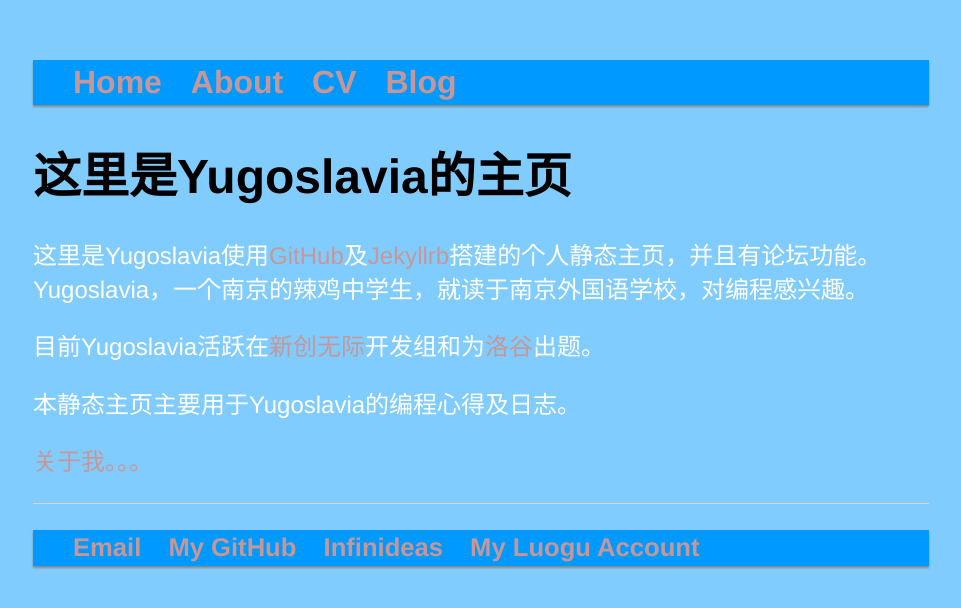
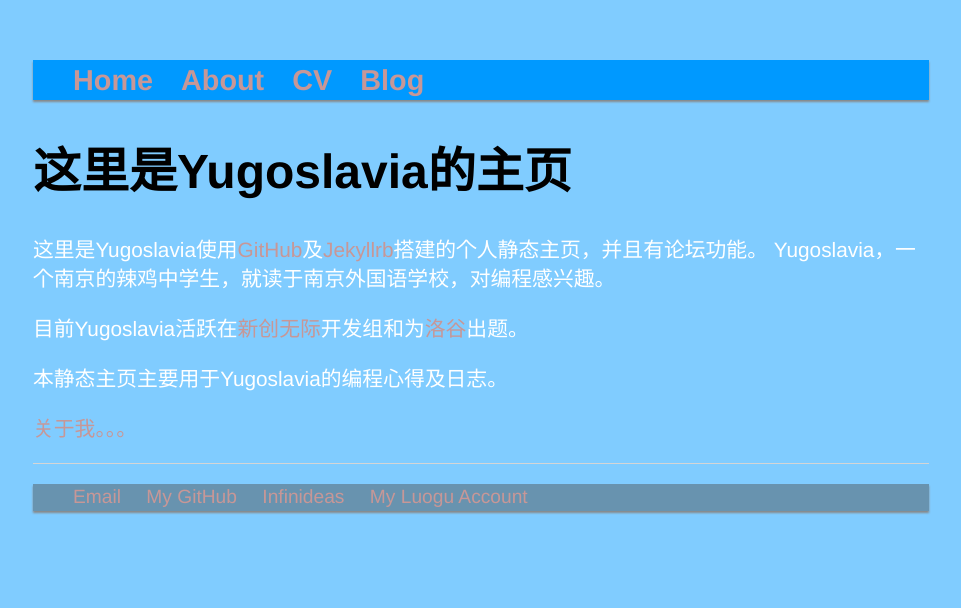
Before and after one commit to Yugoslavia36/yugoslavia36.github.io, a Jekyll site: the page built from index.html, in a window 1280 px wide. Shown: the top 608 px of the page, without its empty margins (159-1120 px from the left). Built offline with Jekyll 4.4.1, drawn with Linux system fonts in a browser that asks for light colours.

Commit message:
Update main.css

```diff
--- a/css/main.css
+++ b/css/main.css
@@ -4,7 +4,7 @@ a { text-decoration: none; color: #c79797; }
 a:hover { text-decoration: underline; }
 
 p.meta { color: #001dff; }
-p, ul { font-size: 1.5em; line-height: 1.4em; color: #ffffff; }
+p, ul { font-size: 1.3em; line-height: 1.4em; color: #ffffff; }
 p { font-family: 'Helvetica', 'Arial', 'Sans-Serif','Microsoft YaHei UI';}
 
 
@@ -14,7 +14,8 @@ h2 { font-size: 2.7em; }
 h3 { font-size: 2.3em; }
 h4 { font-size: 1.9em; }
 
-nav ul, footer ul { font-size: 2em; font-family: 'Helvetica', 'Arial', 'Sans-Serif','Microsoft YaHei UI';  list-style: none; font-weight: bold; box-shadow: 0px 2px 2px #888888;background: #0099ff}#wrap{ width:1003px; margin:0 auto; overflow:hidden;}
+nav ul { font-size: 1.8em; font-family: 'Helvetica', 'Arial', 'Sans-Serif','Microsoft YaHei UI';  list-style: none; font-weight: bold; box-shadow: 0px 2px 2px #888888; background: #0099ff}
+footer ul { font-size: 1.5em; font-family: 'Helvetica', 'Arial', 'Sans-Serif','Microsoft YaHei UI';  list-style: none; font-weight: normal; box-shadow: 0px 2px 2px #888888; background: #6893af}
 nav ul li, footer ul li { display: inline; margin-right: 20px; }
 
 footer { border-top: 1px solid #d5d5d5; font-size: .8em; }
```
